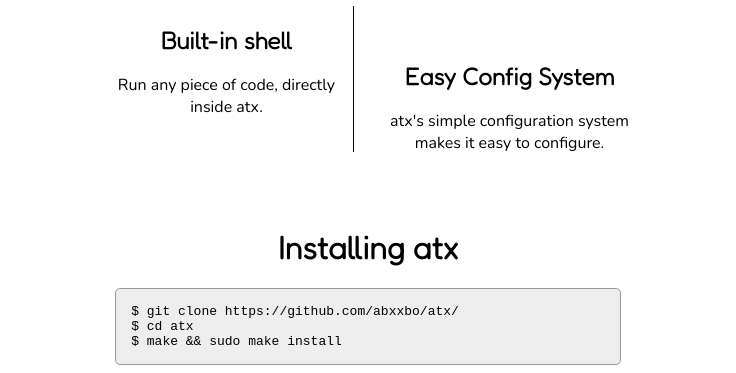
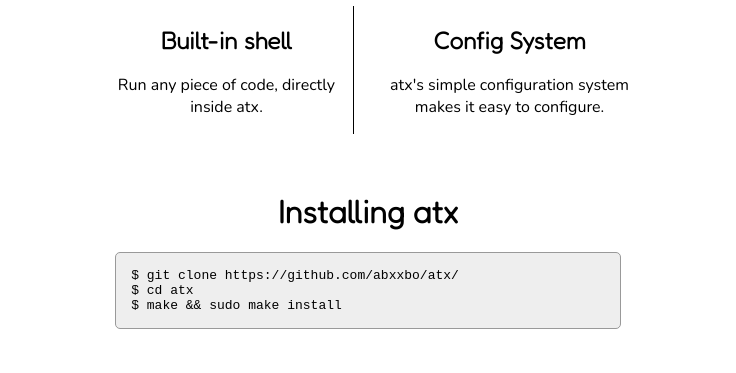
Before and after one commit to abxxbo/atx, a plain HTML site: page index.html in a window 1280 px wide. Shown: the part 717-1090 px from the top of the page, without its empty margins (272-1008 px from the left). After the commit the page ends 1054 px from the top, so only its background shows below. Drawn offline with nearby package versions, Linux system fonts and the light colour scheme.

Commit message:
fix i think

```diff
--- a/index.html
+++ b/index.html
@@ -69,10 +69,9 @@
           <div id="inshell">
             <h2>Built-in shell</h2>
             <p>Run any piece of code, directly inside atx.</p>
-            <br>
           </div>
           <div id="modularconf">
-            <h2>Easy Config System</h2>
+            <h2>Config System</h2>
             <p>atx's simple configuration system makes it easy to configure.</p>
           </div>
         </div>
```
